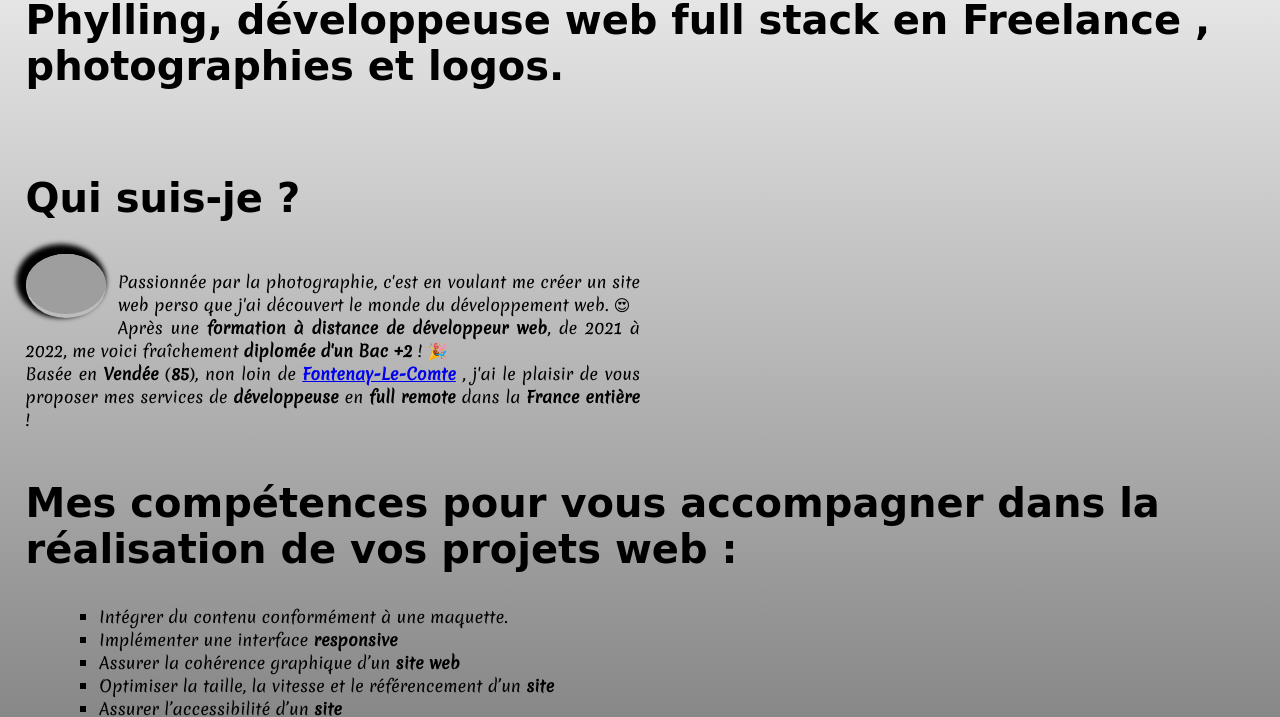
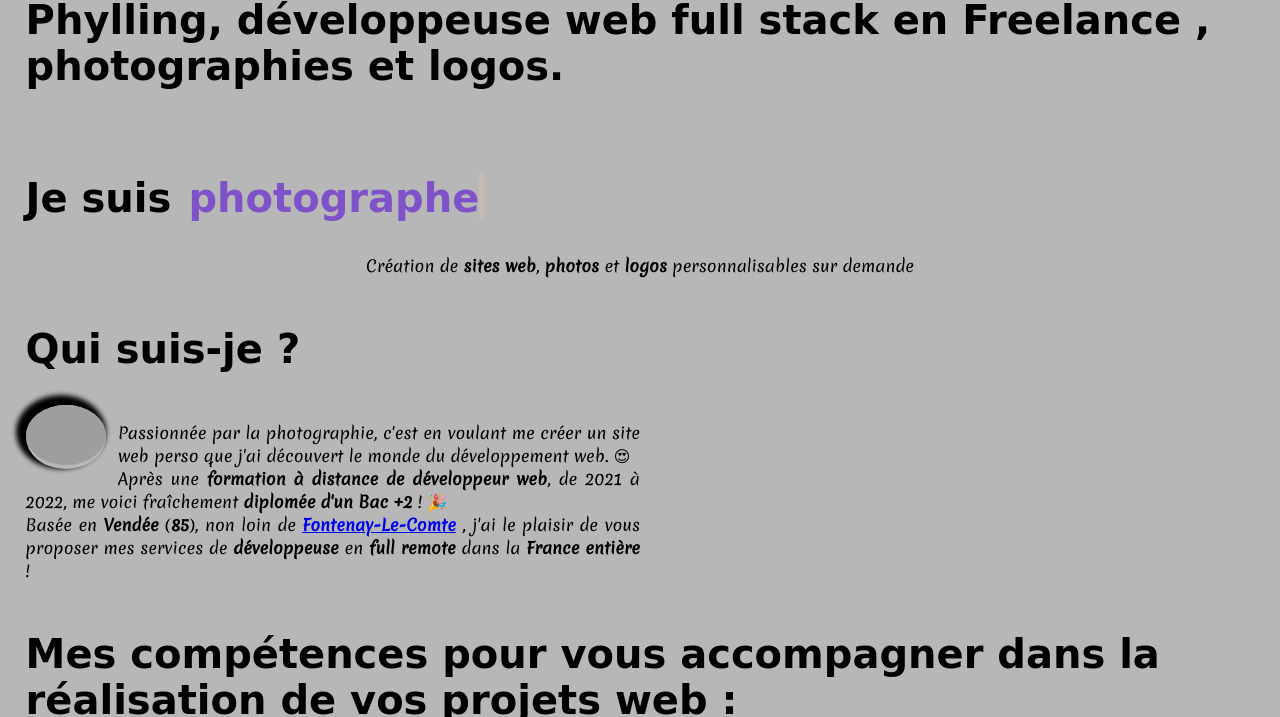
Before and after one commit to Ninon85/portfolio, a website: page front/index.html in a window 1280 px wide. Shown: the part 83-800 px from the top of the page. Drawn offline with Linux system fonts and the light colour scheme; grey boxes are pictures that could not be loaded; a web font is replaced by a local one.

Commit message:
make it better

```diff
--- a/front/index.html
+++ b/front/index.html
@@ -67,10 +67,10 @@
 
         <h1>Phylling, développeuse web full stack en Freelance , photographies et logos.</h1>
         <main class="presentation">
-            <!-- <h2>Je suis <span id="target"></span></h2>
+            <h2>Je suis <span id="target"></span></h2>
 
             <p>Création de <strong>sites web</strong>, <strong>photos</strong> et <strong>logos</strong>
-                personnalisables sur demande</p> -->
+                personnalisables sur demande</p>
             <section class="presentation__whoAmI">
                 <h2>Qui suis-je ?</h2>
                 <div class="presentation__whoAmI__container">
--- a/front/sass/base/_styleBase.scss
+++ b/front/sass/base/_styleBase.scss
@@ -6,7 +6,7 @@
 body {
     margin: 0;
     width: auto;
-    background: linear-gradient(to bottom, #110f0f10, #272626);
+    background: #B7B7B7
 }
 
 #main-wrapper {
--- a/front/sass/components/_slider.scss
+++ b/front/sass/components/_slider.scss
@@ -66,7 +66,7 @@ input[type="radio"] {
 }
 
 .slide-4 {
-    background-image: url("https://images.pexels.com/photos/38136/pexels-photo-38136.jpeg?auto=compress&cs=tinysrgb&h=650&w=940");
+    background-image: url("");
 }
 
 /*===================
```
Also changed, not shown: front/sass/style.css, 1 other file.
